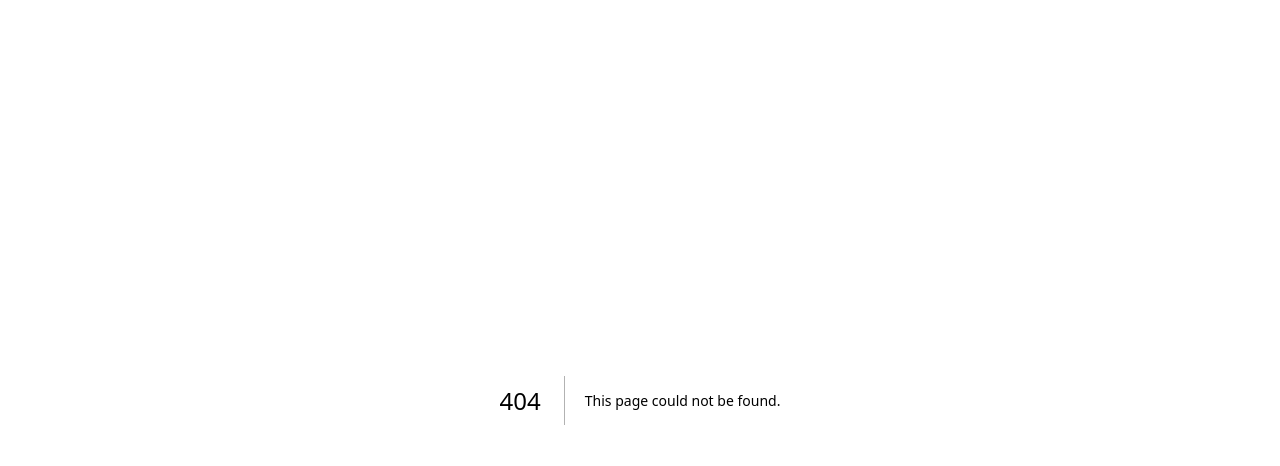
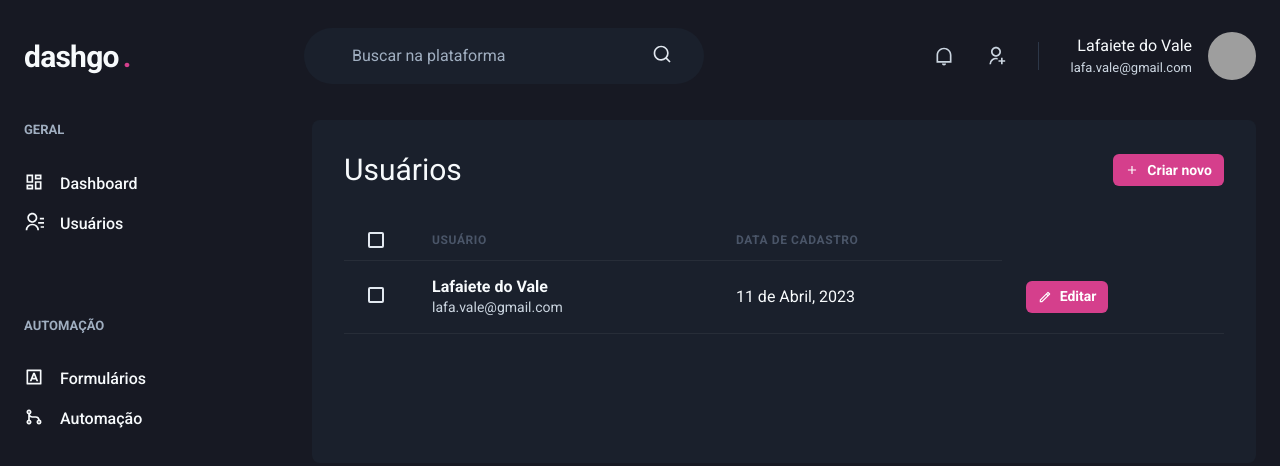
Before and after one commit to lafadovale/dashgo, a Next.js app: page /users in a window 1280 px wide. Before the commit this address had no page. Shown: the top 466 px of the page. Built offline with nearby package versions, Linux system fonts and the light colour scheme; grey boxes are pictures that could not be loaded.

Commit message:
Users Table

```diff
--- /dev/null
+++ b/src/pages/users/index.tsx
@@ -0,0 +1,87 @@
+import { Header } from "@/components/Header";
+import { Sidebar } from "@/components/Sidebar";
+import {
+  Box,
+  Button,
+  Checkbox,
+  Flex,
+  Heading,
+  Icon,
+  Table,
+  Tbody,
+  Td,
+  Text,
+  Th,
+  Thead,
+  Tr,
+} from "@chakra-ui/react";
+import { RiAddLine, RiPencilLine } from "react-icons/ri";
+
+export default function UserList() {
+  return (
+    <Box>
+      <Header />
+
+      <Flex w="100%" my="6" maxWidth={1480} mx="auto" px="6">
+        <Sidebar />
+
+        <Box flex="1" borderRadius={8} bg="gray.800" p="8">
+          <Flex mb="8" justify="space-between" align="center">
+            <Heading size="lg" fontWeight="normal">
+              Usuários
+            </Heading>
+
+            <Button
+              as="a"
+              size="sm"
+              fontSize="sm"
+              colorScheme="pink"
+              leftIcon={<Icon as={RiAddLine} />}
+            >
+              Criar novo
+            </Button>
+          </Flex>
+
+          <Table colorScheme="whiteAlpha">
+            <Thead>
+              <Tr>
+                <Th px="6" color="gray.300" width="8">
+                  <Checkbox colorScheme="pink" />
+                </Th>
+                <Th>Usuário</Th>
+                <Th>Data de cadastro</Th>
+              </Tr>
+            </Thead>
+            <Tbody>
+              <Tr>
+                <Td px="6">
+                  <Checkbox colorScheme="pink" />
+                </Td>
+                <Td>
+                  <Box>
+                    <Text fontWeight="bold">Lafaiete do Vale</Text>
+                    <Text fontSize="sm" color="gray.300">
+                      lafa.vale@gmail.com
+                    </Text>
+                  </Box>
+                </Td>
+                <Td>11 de Abril, 2023</Td>
+                <Td>
+                  <Button
+                    as="a"
+                    size="sm"
+                    fontSize="sm"
+                    colorScheme="pink"
+                    leftIcon={<Icon as={RiPencilLine} />}
+                  >
+                    Editar
+                  </Button>
+                </Td>
+              </Tr>
+            </Tbody>
+          </Table>
+        </Box>
+      </Flex>
+    </Box>
+  );
+}
```
